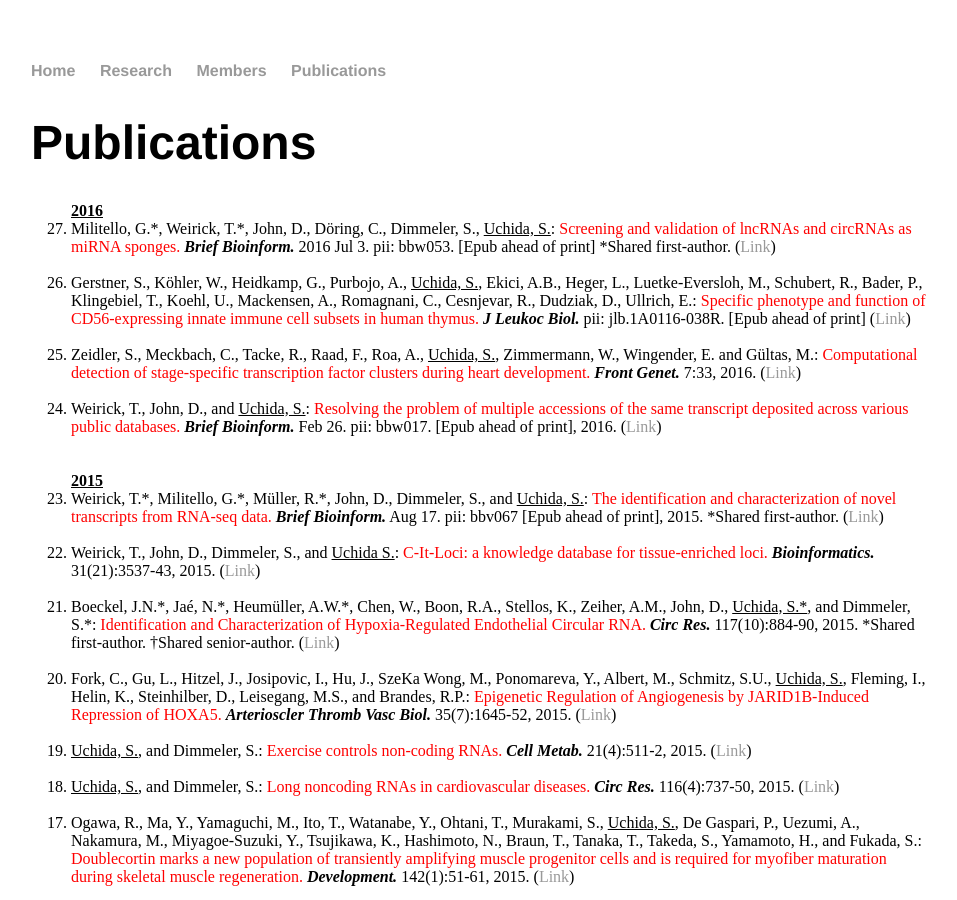
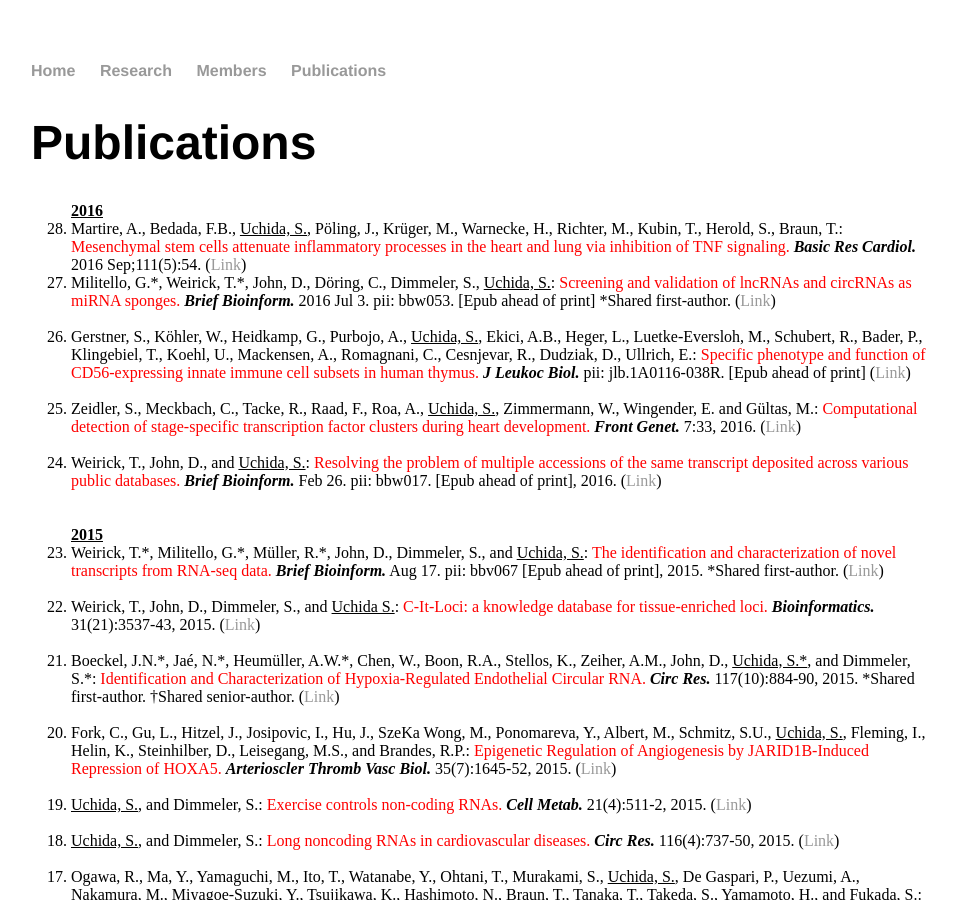
Before and after one commit to heartlncrna/heartlncrna.github.io, a Jekyll site: the page publications/pub_list.html, which Jekyll copies as it is, in a window 1280 px wide and 900 px high. Shown: the whole window, without its empty margins (161-1118 px from the left). Built offline with Jekyll 4.4.1, drawn with Linux system fonts in a browser that asks for light colours.

Commit message:
Update pub_list.html

```diff
--- a/publications/pub_list.html
+++ b/publications/pub_list.html
@@ -28,6 +28,7 @@
 			<ol reversed="reversed">
 
 			<strong><u> 2016 </u></strong>
+				<li>Martire, A., Bedada, F.B., <u>Uchida, S.</u>, Pöling, J., Krüger, M., Warnecke, H., Richter, M., Kubin, T., Herold, S., Braun, T.: <font color="red">Mesenchymal stem cells attenuate inflammatory processes in the heart and lung via inhibition of TNF signaling.</font> <b><i>Basic Res Cardiol.</i></b> 2016 Sep;111(5):54. (<a href="http://link.springer.com/article/10.1007%2Fs00395-016-0573-2"><span class="ptHyperlink">Link</span></a>)</li>
 				<li>Militello, G.*, Weirick, T.*, John, D., Döring, C., Dimmeler, S., <u>Uchida, S.</u>: <font color="red">Screening and validation of lncRNAs and circRNAs as miRNA sponges.</font> <b><i>Brief Bioinform.</i></b> 2016 Jul 3. pii: bbw053. [Epub ahead of print] *Shared first-author. (<a href="http://bib.oxfordjournals.org/content/early/2016/07/02/bib.bbw053.abstract"><span class="ptHyperlink">Link</span></a>)</li>
 			<br>
 				<li>Gerstner, S., Köhler, W., Heidkamp, G., Purbojo, A., <u>Uchida, S.</u>, Ekici, A.B., Heger, L., Luetke-Eversloh, M., Schubert, R., Bader, P., Klingebiel, T., Koehl, U., Mackensen, A., Romagnani, C., Cesnjevar, R., Dudziak, D., Ullrich, E.: <font color="red">Specific phenotype and function of CD56-expressing innate immune cell subsets in human thymus.</font> <b><i>J Leukoc Biol.</i></b> pii: jlb.1A0116-038R. [Epub ahead of print] (<a href="http://www.jleukbio.org/content/early/2016/06/28/jlb.1A0116-038R.abstract"><span class="ptHyperlink">Link</span></a>)</li>
```
